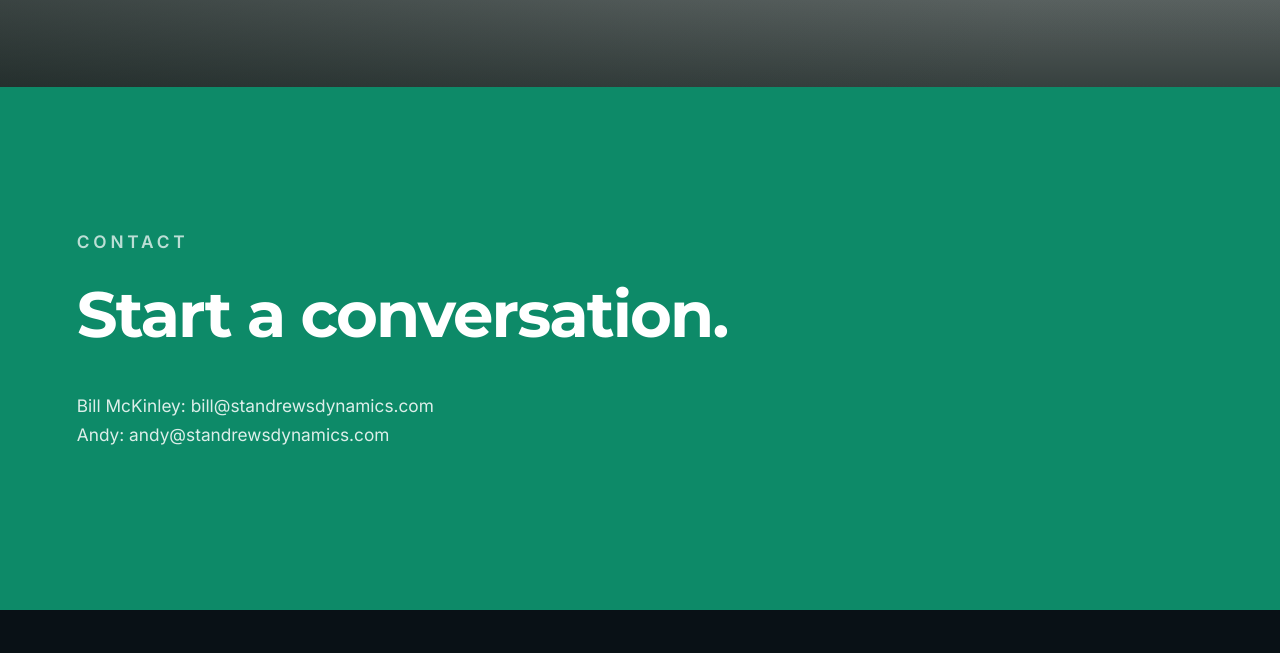
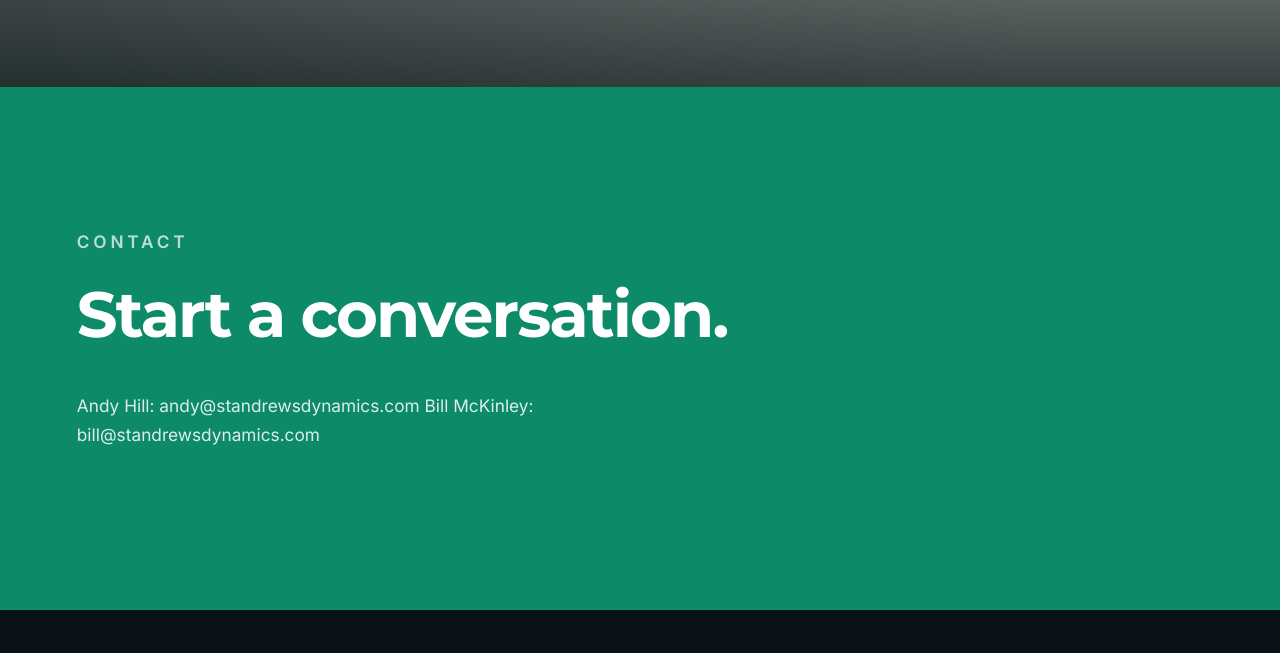
Before and after one commit to billmckinley-stad/st-andrews-dynamics-website, a plain HTML site: page index.html in a window 1280 px wide. Shown: the part 4325-4978 px from the top of the page. Drawn offline with Linux system fonts and the light colour scheme.

Commit message:
Update contact details
added Andy's surname and moved his contact details to top.

```diff
--- a/index.html
+++ b/index.html
@@ -477,15 +477,18 @@
                 </h2>
 
                 <p>
+
+    Andy Hill:
+    <a href="mailto:andy@standrewsdynamics.com">
+        andy@standrewsdynamics.com
+    </a>
     Bill McKinley:
     <a href="mailto:bill@standrewsdynamics.com">
         bill@standrewsdynamics.com
     </a>
     <br>
-    Andy:
-    <a href="mailto:andy@standrewsdynamics.com">
-        andy@standrewsdynamics.com
-    </a>
+
+
 </p>
 
             </div>
```
